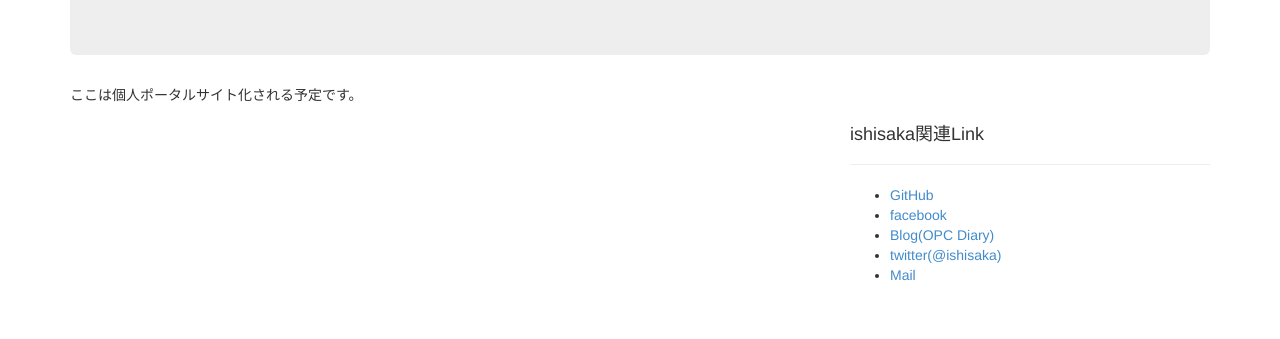
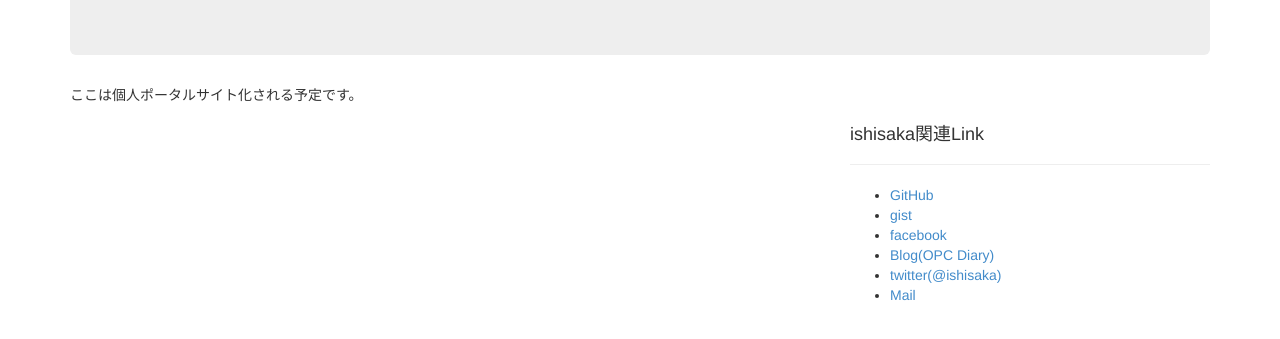
Before and after one commit to ishisaka/ishisaka.github.com, a plain HTML site: page index.html in a window 1280 px wide. Shown: the part 243-582 px from the top of the page. Drawn offline with nearby package versions, Linux system fonts and the light colour scheme.

Commit message:
gistへのリンクを追加

```diff
--- a/index.html
+++ b/index.html
@@ -82,6 +82,7 @@
                 </div>
                 <ul>
                     <li><a href="https://github.com/ishisaka">GitHub</a></li>
+                    <li><a href="https://gist.github.com/ishisaka">gist</a></li>
                     <li><a href="http://www.facebook.com/tadahiro.ishisaka">facebook</a></li>
                     <li><a href="http://opcdiary.net/">Blog(OPC Diary)</a></li>
                     <li><a href="http://twitter.com/ishisaka">twitter(@ishisaka)</a></li>
```
